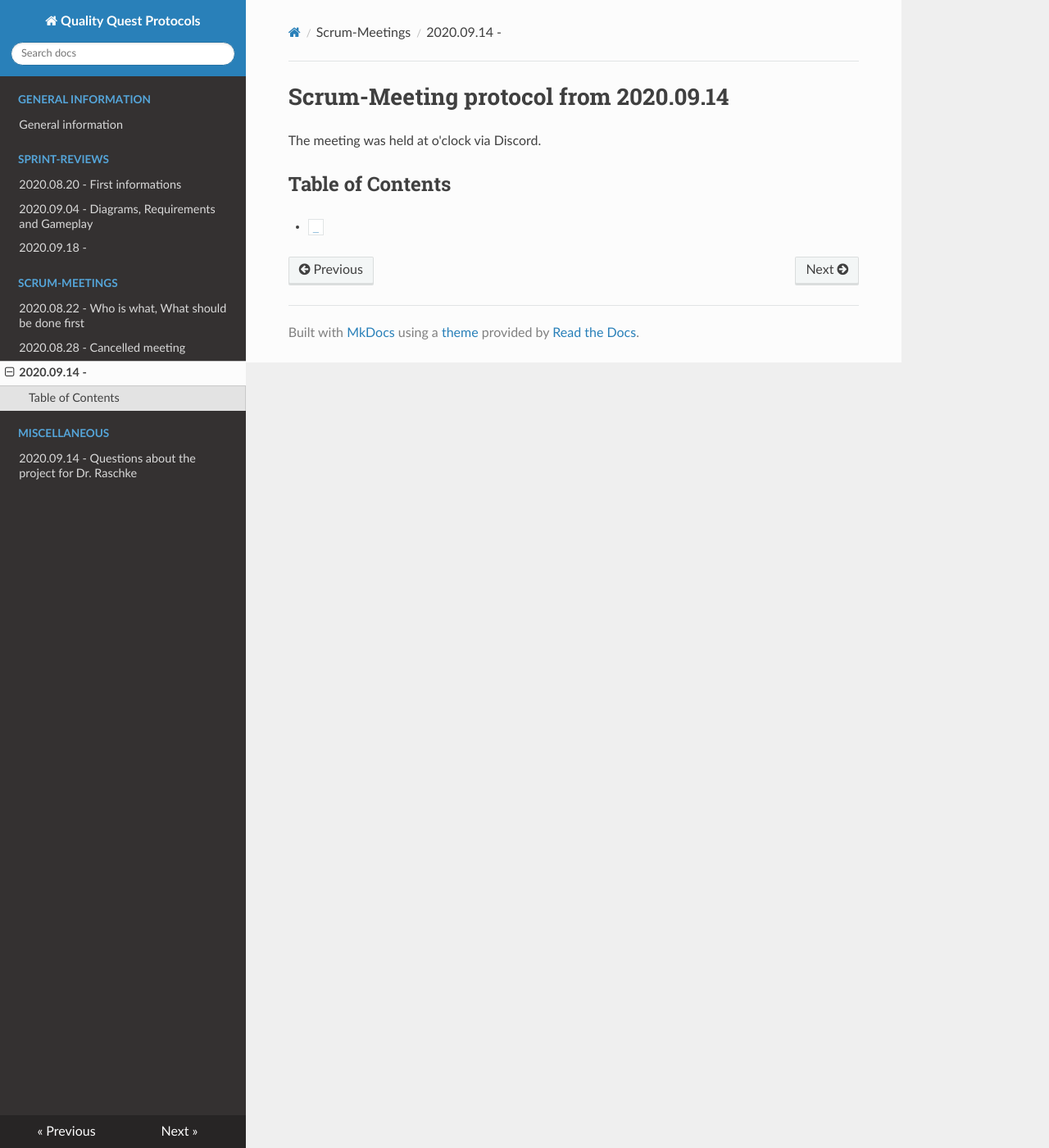
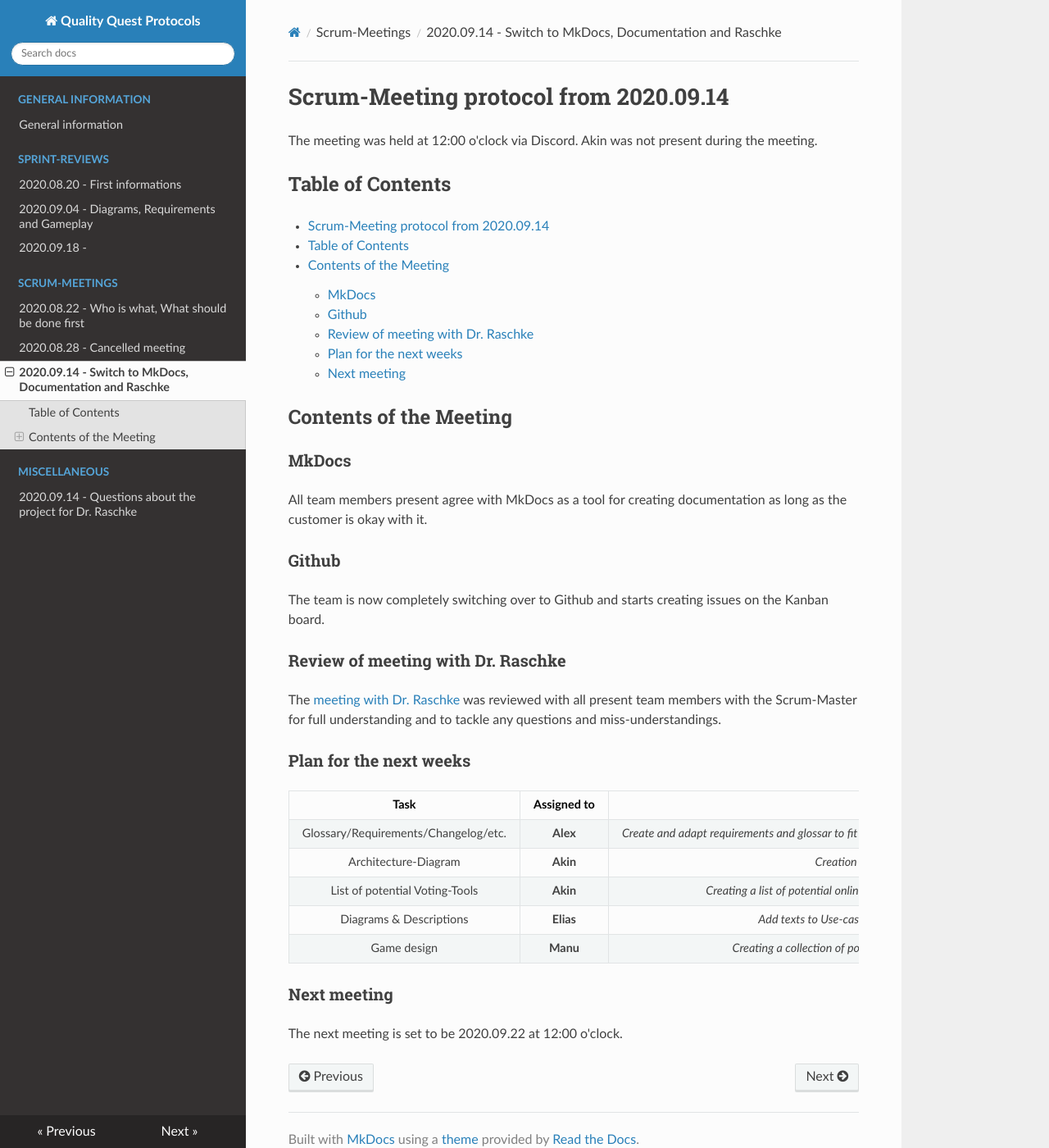
Before and after one commit to Brotenko/QualityQuest, an MkDocs documentation site: the page built from Docs/Protokolle/docs/scrum-meetings/meeting_2020_09_14.md, in a window 1280 px wide and 1400 px high. Shown: the whole window at 82% size. Built offline with MkDocs 1.6.1, drawn with Linux system fonts in a browser that asks for light colours; nearby versions of some CDN libraries.

Commit message:
Added the protocol for the newest Scrum-Meeting.

```diff
--- a/Docs/Protokolle/docs/scrum-meetings/meeting_2020_09_14.md
+++ b/Docs/Protokolle/docs/scrum-meetings/meeting_2020_09_14.md
@@ -1,7 +1,42 @@
 # Scrum-Meeting protocol from 2020.09.14
 
-The meeting was held at  o'clock via Discord.
+The meeting was held at 12:00 o'clock via Discord. Akin was not present during the meeting.
 
 ## Table of Contents
 
-* [`_`](scrum-meetings/meeting_2020_09_14.md)
+- [Scrum-Meeting protocol from 2020.09.14](#scrum-meeting-protocol-from-20200914)
+  - [Table of Contents](#table-of-contents)
+  - [Contents of the Meeting](#contents-of-the-meeting)
+    - [MkDocs](#mkdocs)
+    - [Github](#github)
+    - [Review of meeting with Dr. Raschke](#review-of-meeting-with-dr-raschke)
+    - [Plan for the next weeks](#plan-for-the-next-weeks)
+    - [Next meeting](#next-meeting)
+
+## Contents of the Meeting
+
+### MkDocs
+
+All team members present agree with MkDocs as a tool for creating documentation as long as the customer is okay with it.
+
+### Github
+
+The team is now completely switching over to Github and starts creating issues on the Kanban board.
+
+### Review of meeting with Dr. Raschke
+
+The [meeting with Dr. Raschke](/miscellaneous/misc_2020_09_14/) was reviewed with all present team members with the Scrum-Master for full understanding and to tackle any questions and miss-understandings.
+
+### Plan for the next weeks
+
+|Task                                |Assigned to|Description                                                         |
+|:----------------------------------:|:---------:|:------------------------------------------------------------------:|
+|Glossary/Requirements/Changelog/etc.|**Alex**   |_Create and adapt requirements and glossar to fit better. Creation of a Changelog, a TOC and a UsedTools document._|
+|Architecture-Diagram                |**Akin**   |_Creation of an architecture diagram._|
+|List of potential Voting-Tools      |**Akin**   |_Creating a list of potential online-voting-tools (Pros/Cons/Integration?/Links/etc.)_|
+|Diagrams & Descriptions             |**Elias**  |_Add texts to Use-case diagrams and the StoryFlow diagram._|
+|Game design                         |**Manu**   |_Creating a collection of possible game design and story/dialouge ideas._|
+
+### Next meeting
+
+The next meeting is set to be 2020.09.22 at 12:00 o'clock.
--- a/Docs/Protokolle/mkdocs.yml
+++ b/Docs/Protokolle/mkdocs.yml
@@ -9,7 +9,7 @@ nav:
   - Scrum-Meetings:
     - '2020.08.22 - Who is what, What should be done first': scrum-meetings/meeting_2020_08_22.md
     - '2020.08.28 - Cancelled meeting': scrum-meetings/meeting_2020_08_28.md
-    - '2020.09.14 - ': scrum-meetings/meeting_2020_09_14.md
+    - '2020.09.14 - Switch to MkDocs, Documentation and Raschke': scrum-meetings/meeting_2020_09_14.md
   - Miscellaneous:
     - '2020.09.14 - Questions about the project for Dr. Raschke': miscellaneous/misc_2020_09_14.md
 theme: readthedocs
```
Also changed, not shown: Docs/Protokolle/docs/miscellaneous/misc_2020_09_14.md (+1 -1 lines).
